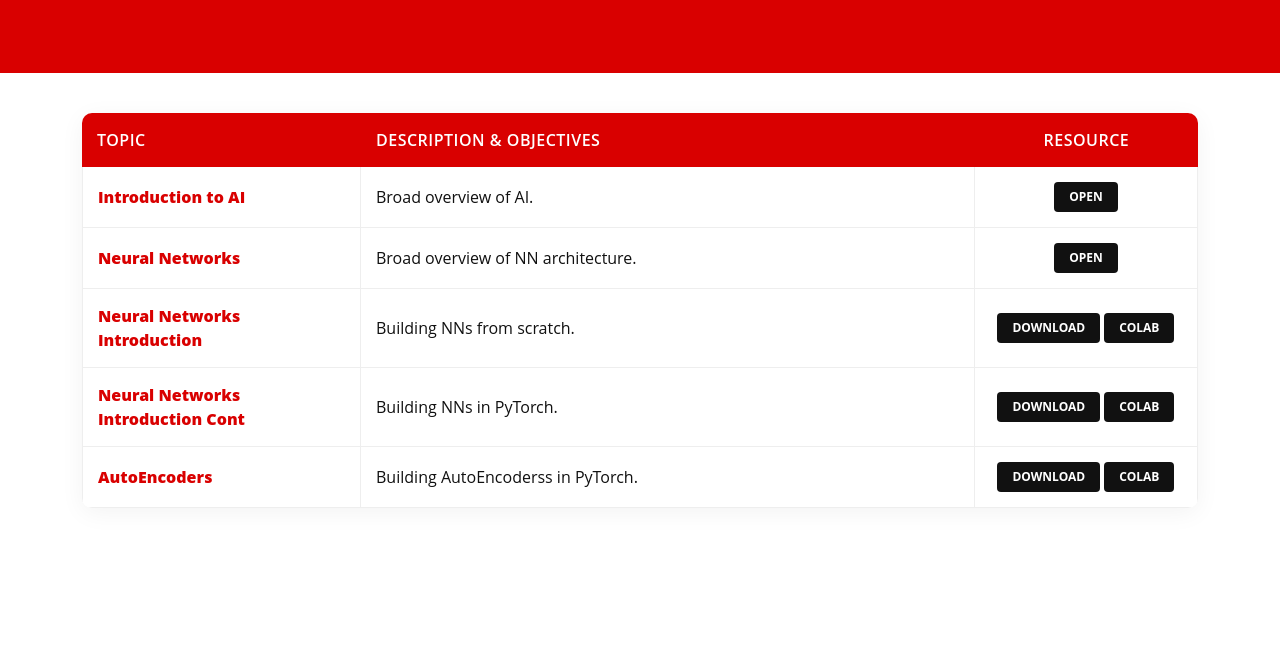
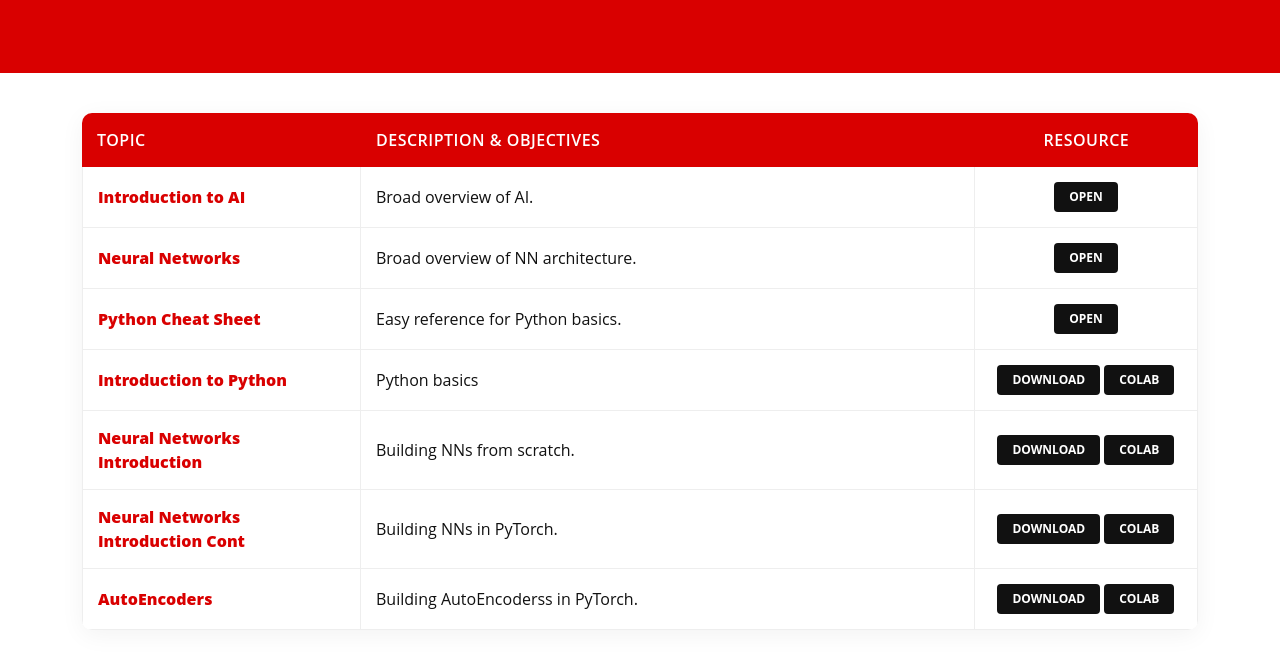
Before and after one commit to KAUST-Academy/ARAMCO_Training_2025_Intro_To_AI, a plain HTML site: page day1.html in a window 1280 px wide. Shown: the part 205-874 px from the top of the page. Before the commit the page ends 800 px from the top, so only its background shows below. Drawn offline with Linux system fonts and the light colour scheme.

Commit message:
Add Day 1 Python intro notebook and cheat sheet

```diff
--- a/day1.html
+++ b/day1.html
@@ -63,6 +63,21 @@
               <td class="text-center"><a href="./Slides/Day_1/NN.pdf" class="table-btn">Open</a></td>
             </tr>
             <tr>
+              <td><strong>Python Cheat Sheet</strong></td>
+              <td>Easy reference for Python basics.<br></td>
+              <td class="text-center"><a href="./Slides/Day_1/Python_Cheat_Sheet.pdf" class="table-btn">Open</a></td>
+            </tr>
+            <tr>
+              <td><strong>Introduction to Python</strong></td>
+              <td>Python basics</td>
+              <td class="text-center">
+                <a href="https://github.com/KAUST-Academy/ARAMCO_Training_2025_Intro_To_AI/raw/main/Labs/Day_1/Intro_To_Basic_Programming_Concepts_Python.ipynb"
+                  class="table-btn" download>Download</a>
+                <a href="https://colab.research.google.com/github/KAUST-Academy/ARAMCO_Training_2025_Intro_To_AI/blob/main/Labs/Day_1/Intro_To_Basic_Programming_Concepts_Python.ipynb"
+                  class="table-btn">Colab</a>
+              </td>
+            </tr>
+            <tr>
               <td><strong>Neural Networks Introduction</strong></td>
               <td>Building NNs from scratch.</td>
               <td class="text-center">
```
Also changed, not shown: 2 other files.
